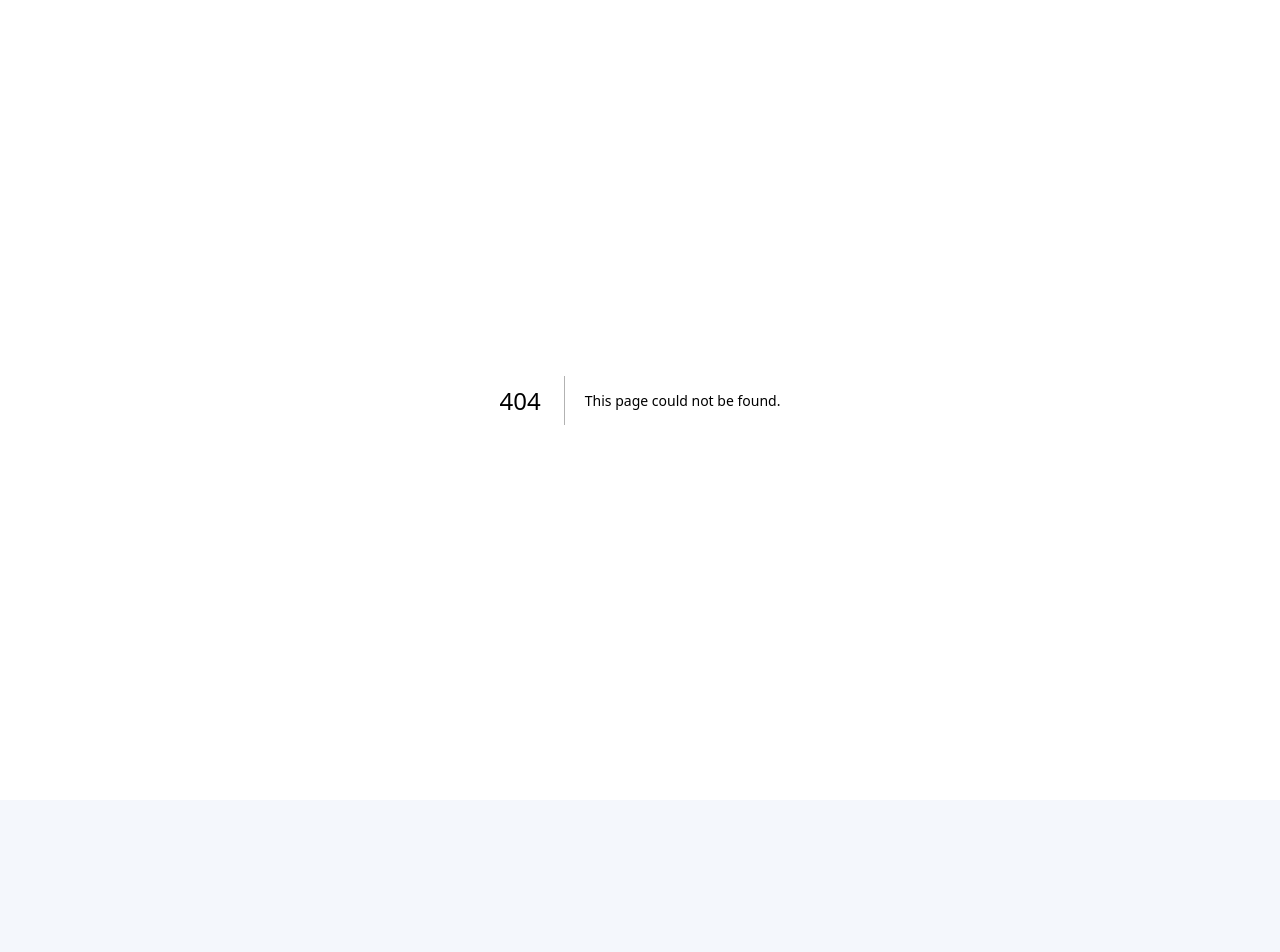
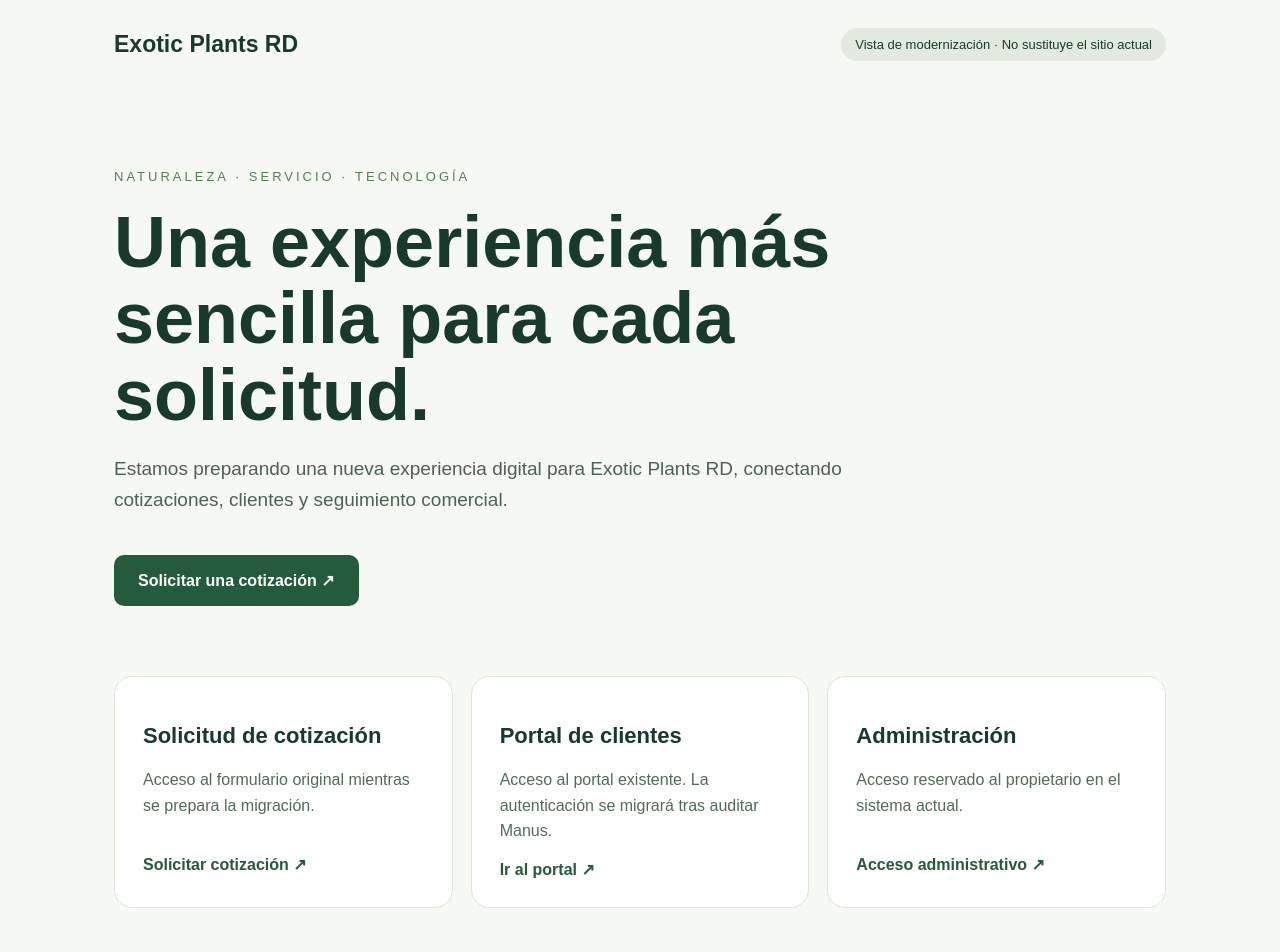
Before and after one commit to angelberiguete-pixel/crm, a Next.js app: page /exotic-plants in a window 1280 px wide. Before the commit this address had no page. Shown: the top 952 px of the page. Before the commit the page ends 800 px from the top, so only its background shows below. Built offline with nearby package versions, Linux system fonts and the light colour scheme.

Commit message:
feat(exotic-plants): add isolated modernization preview with live legacy links

```diff
--- /dev/null
+++ b/app/exotic-plants/page.tsx
@@ -0,0 +1,36 @@
+import Link from "next/link";
+
+const services = [
+  { title: "Solicitud de cotización", detail: "Acceso al formulario original mientras se prepara la migración.", href: "https://exoticplantsrd.lat/quotation", action: "Solicitar cotización" },
+  { title: "Portal de clientes", detail: "Acceso al portal existente. La autenticación se migrará tras auditar Manus.", href: "https://exoticplantsrd.lat/cliente-portal", action: "Ir al portal" },
+  { title: "Administración", detail: "Acceso reservado al propietario en el sistema actual.", href: "https://exoticplantsrd.lat/admin-login", action: "Acceso administrativo" },
+];
+
+export default function ExoticPlantsPreviewPage() {
+  return (
+    <main style={{ minHeight: "100vh", background: "#f5f8f3", color: "#183a2b", fontFamily: "Arial, sans-serif" }}>
+      <div style={{ maxWidth: 1100, margin: "auto", padding: "28px 24px 72px" }}>
+        <header style={{ display: "flex", justifyContent: "space-between", gap: 20, flexWrap: "wrap", alignItems: "center" }}>
+          <strong style={{ fontSize: 23 }}>Exotic Plants RD</strong>
+          <span style={{ fontSize: 13, background: "#e2eadf", padding: "9px 14px", borderRadius: 20 }}>Vista de modernización · No sustituye el sitio actual</span>
+        </header>
+        <section style={{ padding: "95px 0 70px", maxWidth: 780 }}>
+          <p style={{ textTransform: "uppercase", letterSpacing: 3, color: "#577d56", fontSize: 13 }}>Naturaleza · Servicio · Tecnología</p>
+          <h1 style={{ fontSize: "clamp(38px, 6vw, 72px)", lineHeight: 1.06, margin: "20px 0" }}>Una experiencia más sencilla para cada solicitud.</h1>
+          <p style={{ fontSize: 19, lineHeight: 1.65, color: "#4d6255" }}>Estamos preparando una nueva experiencia digital para Exotic Plants RD, conectando cotizaciones, clientes y seguimiento comercial.</p>
+          <a href="https://exoticplantsrd.lat/quotation" style={{ display: "inline-block", marginTop: 20, padding: "16px 24px", background: "#235b3c", color: "white", borderRadius: 10, textDecoration: "none", fontWeight: 700 }}>Solicitar una cotización ↗</a>
+        </section>
+        <section aria-label="Accesos del sistema" style={{ display: "grid", gridTemplateColumns: "repeat(auto-fit, minmax(240px, 1fr))", gap: 18 }}>
+          {services.map((service) => (
+            <article key={service.title} style={{ background: "white", border: "1px solid #dce6da", padding: 28, borderRadius: 18 }}>
+              <h2 style={{ fontSize: 22 }}>{service.title}</h2>
+              <p style={{ color: "#526b59", lineHeight: 1.6, minHeight: 72 }}>{service.detail}</p>
+              <a href={service.href} style={{ color: "#235b3c", fontWeight: 700 }}>{service.action} ↗</a>
+            </article>
+          ))}
+        </section>
+        <footer style={{ marginTop: 75, fontSize: 13, color: "#617465" }}>Vista de trabajo. Los enlaces llevan al sistema original; esta página no almacena formularios ni solicita credenciales.</footer>
+      </div>
+    </main>
+  );
+}
```
